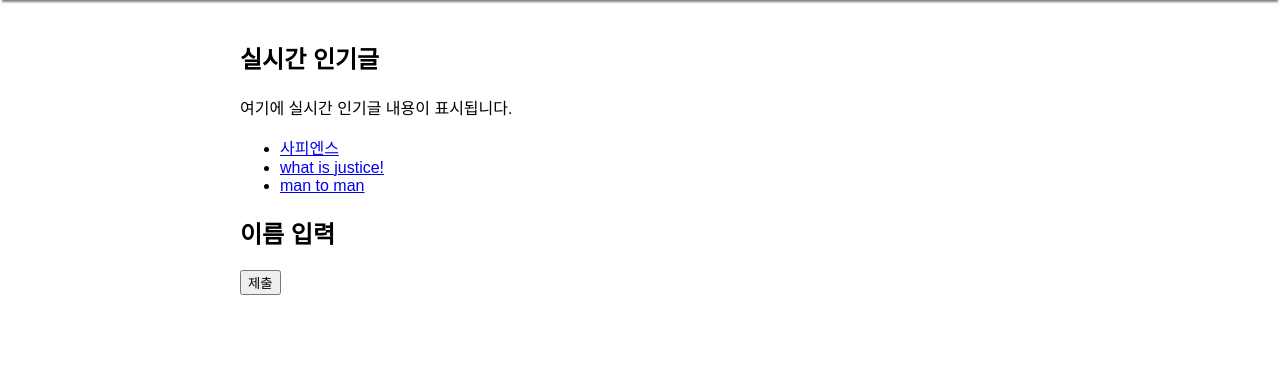
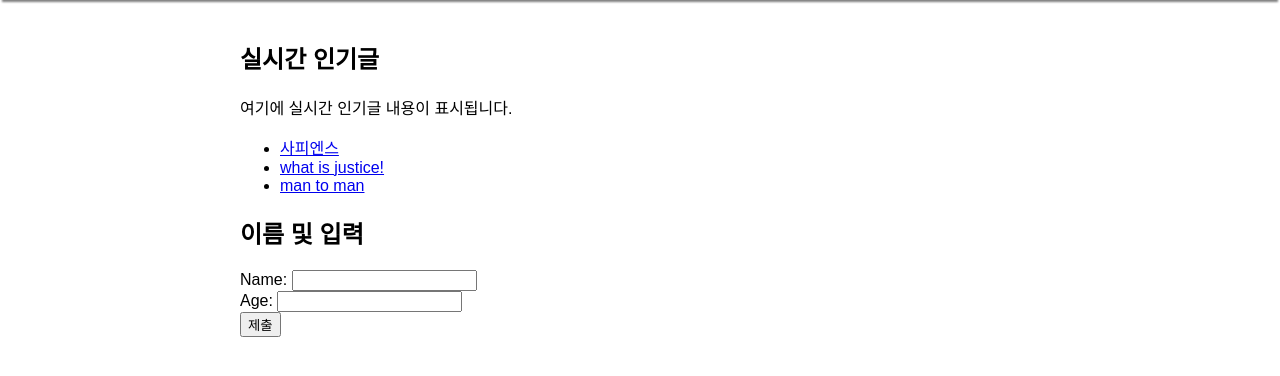
Before and after one commit to coder118/project, a Django app: page /book/ in a window 1280 px wide. Shown: the part 72-448 px from the top of the page. Run offline with Django 4.2, Linux system fonts and the light colour scheme; data comes from the database, SQL or seed files in the repository; both versions use the stored data as it was after the commit.

Commit message:
add age in Persons DB/form.as_p didnt work

```diff
--- a/web_project_venv/mysite/book/form.py
+++ b/web_project_venv/mysite/book/form.py
@@ -5,4 +5,4 @@ from .models import Person
 class PersonForm(forms.ModelForm):
     class Meta:
         model = Person
-        fields = ['name']
+        fields = ['name','age']
--- a/web_project_venv/mysite/book/models.py
+++ b/web_project_venv/mysite/book/models.py
@@ -26,7 +26,8 @@ class bookW(models.Model):
 
  # 템플릿에서 정보를 입력받은 후에 저장할 데이터 베이스 생성
 class Person(models.Model):
-    name = models.CharField(max_length=100)
+    name = models.CharField(max_length=100,null=True)
+    age = models.CharField(max_length=3,null=True)
 
     def __str__(self):
         return self.name
--- a/web_project_venv/mysite/book/templates/book/index.html
+++ b/web_project_venv/mysite/book/templates/book/index.html
@@ -79,7 +79,8 @@
      <div class="main-content">
          <h2>실시간 인기글</h2>
          <p>여기에 실시간 인기글 내용이 표시됩니다.</p>
-         {%if book_title_list%}
+
+        {%if book_title_list%}
         <ul>
         {%for title in book_title_list%}   {%comment%} 디비에 있는 책들의 값을 불러오는 것  {%endcomment%}
             <li><a href="/book/{{ title.id }}/">{{ title.book_Title }}</a></li>
@@ -89,10 +90,19 @@
         <p>no book title</p>
         {%endif%}
 
-        <h2>이름 입력</h2>
-        <form method="post" >
+        <h2>이름 및  입력</h2>
+        <form method="post" action="{% url 'index' %}" >
             {% csrf_token %}
-            {{ form.as_p }}
+            {% comment %} {{ form.as_p }}  이걸 사용해도 좋은데 필수 항목입니다라는 걸 없애기 위해서 아래처럼 하나씩 구현을 해줌 {% endcomment %}
+
+            {% comment %} {{ form.as_p }} {% endcomment %}
+            <label for="id_name">Name:</label>
+            <input type="text" name="name" id="id_name" value="{{ form.name.value }}">
+            <br>
+            <label for="id_age">Age:</label>
+            <input type="text" name="age" id="id_age" value="{{ form.age.value }}">
+            <br>
+            {% comment %} <h2>나이 입력</h2> {{ form.as_p }} {% endcomment %}
             {% comment %} <label for="your_name">Your name: </label>
             <input id="your_name" type="text" name="your_name" maxlength="100" required> {% endcomment %}
             <button type="submit">제출</button>
--- a/web_project_venv/mysite/book/urls.py
+++ b/web_project_venv/mysite/book/urls.py
@@ -4,10 +4,10 @@ from . import views # 현 디렉의 views.py파일을 임포트함
 
 urlpatterns = [
     path('', views.index, name='index'),
-    path('',views.book_writer,name='book_writer'),
+    path('book_writer/',views.book_writer,name='book_writer'),
     path('login/', views.login_view, name='login'),
     path('signup/',views.signup_view,name='signup'),
 
-    path('name/', views.get_name, name='get_name'),
+    # path('name/', views.get_name, name='get_name'),
     path('success/', TemplateView.as_view(template_name='book/success.html'), name='success'),
 ]
--- a/web_project_venv/mysite/book/views.py
+++ b/web_project_venv/mysite/book/views.py
@@ -7,7 +7,11 @@ from .models import bookW
 # Create your views here.
 from .form import PersonForm
 
+
 def index(request):
+    print("titlelist")
+    if request.method == 'POST':# 이게 핵심이었어 form.as_p를 실행하면 안됐어 근데 내가 강제로 input을 만들어주니까 이곳으로 넘어가면서 get_name을 호출함
+        return get_name(request)
     book_title_list=bookT.objects.all()
     # template = loader.get_template('book/index.html')
     context={
@@ -28,12 +32,14 @@ def login_view(request):
     return render(request,'book/login.html')
 
 def signup_view(request):
-
     return render(request,'book/signup.html')
 
 #
 def get_name(request):
-    print("suc")
+    print("suc")#걍 실행확인용
+    book_title_list = bookT.objects.all()
+    print(book_title_list)
+
     if request.method == 'POST':
 
         form = PersonForm(request.POST)
@@ -44,6 +50,7 @@ def get_name(request):
 
         form = PersonForm()
 
+
     return render(request, 'book/index.html', {'form': form})
 
 
```
Also changed, not shown: web_project_venv/mysite/book/migrations/0003_person_age_alter_person_name.py (added), web_project_venv/mysite/db.sqlite3.
